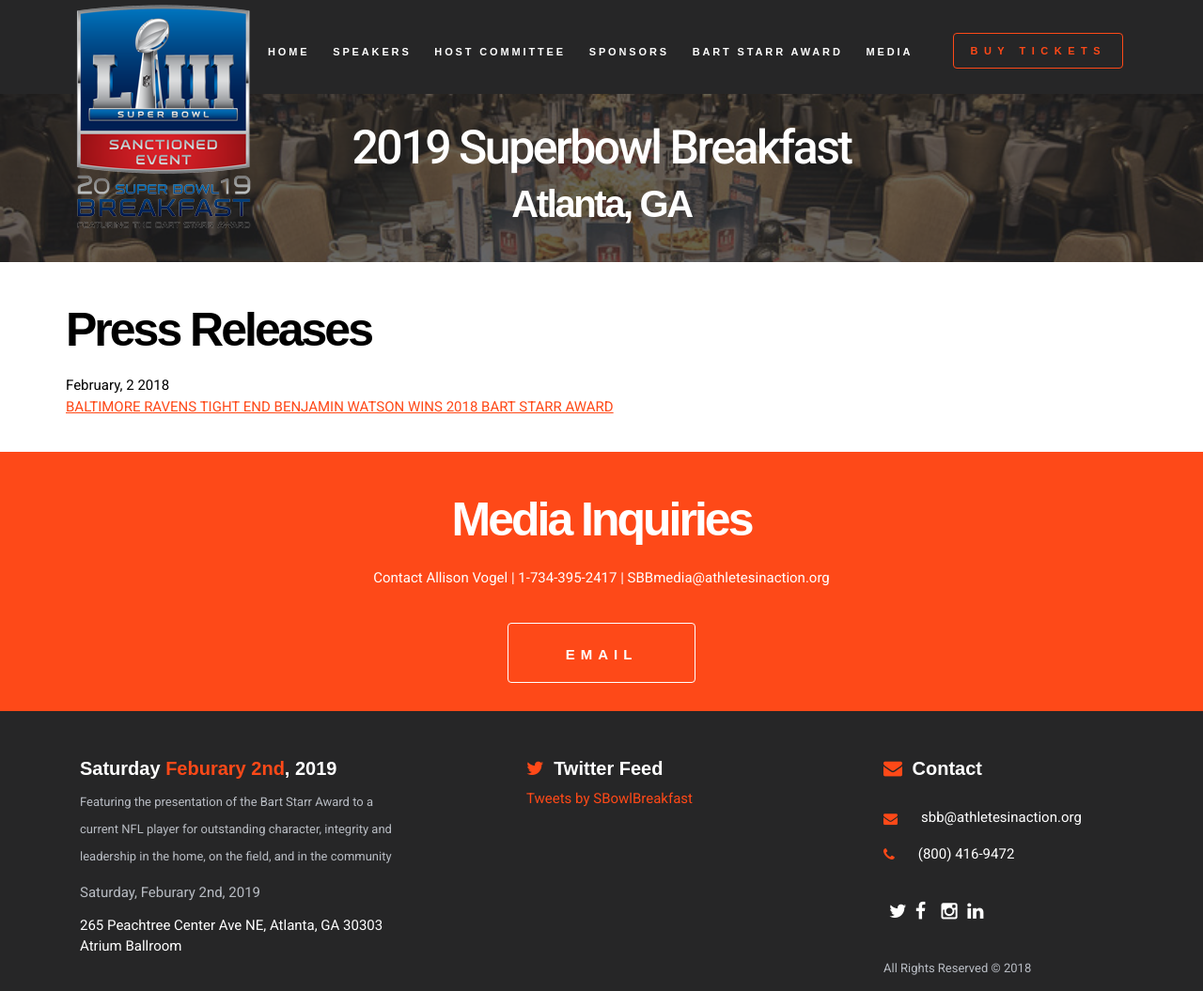
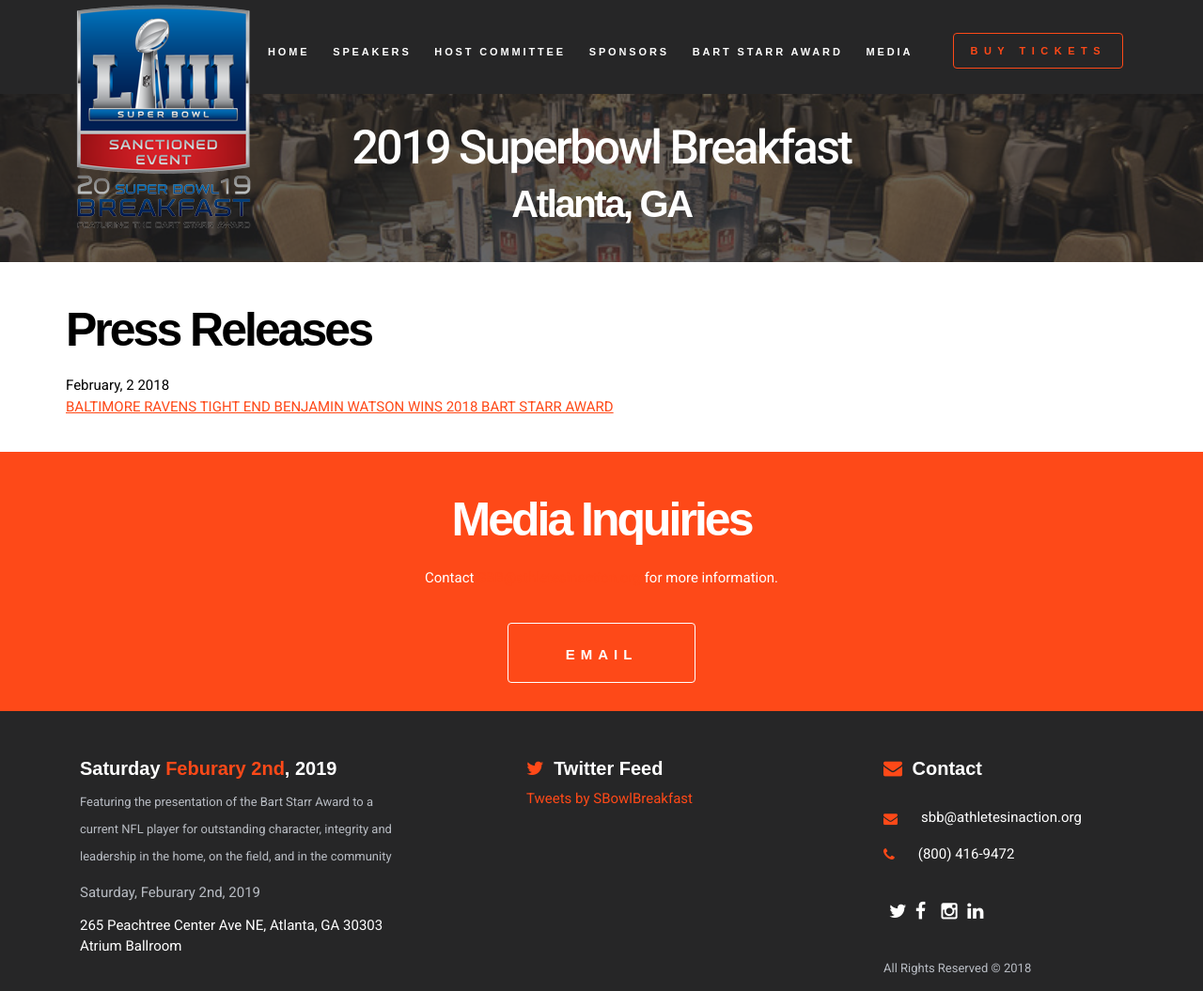
Before and after one commit to AIAUSA/Superbowl, a Jekyll site: the page built from media.md, in a window 1280 px wide. Shown: the whole page at 94% size. Built offline with Jekyll 4.4.1, drawn with Linux system fonts in a browser that asks for light colours; some web fonts are replaced; comment, search, counter and statistics services are not loaded.

Commit message:
fix media

```diff
--- a/_includes/blocks/block-media-inquiries.html
+++ b/_includes/blocks/block-media-inquiries.html
@@ -1,8 +1,8 @@
 <section id="register" class="section overlay overlay-clr bg-cover light-text align-center">
     <div class="container">
         <h2>Media Inquiries</h2>
-        <p>Contact Allison Vogel | 1-734-395-2417 | SBBmedia@athletesinaction.org</p>
+        <p>Contact  <a href="SBB@athletesinaction.org">SBB@athletesinaction.org</a> for more information.</p>
         <br />
-        <a href="mailto:SBBmedia@athletesinaction.org" class="btn btn-lg btn-outline">Email</a>
+        <a href="mailto:sbb@athletesinaction.org" class="btn btn-lg btn-outline">Email</a>
     </div>
 </section>
```
